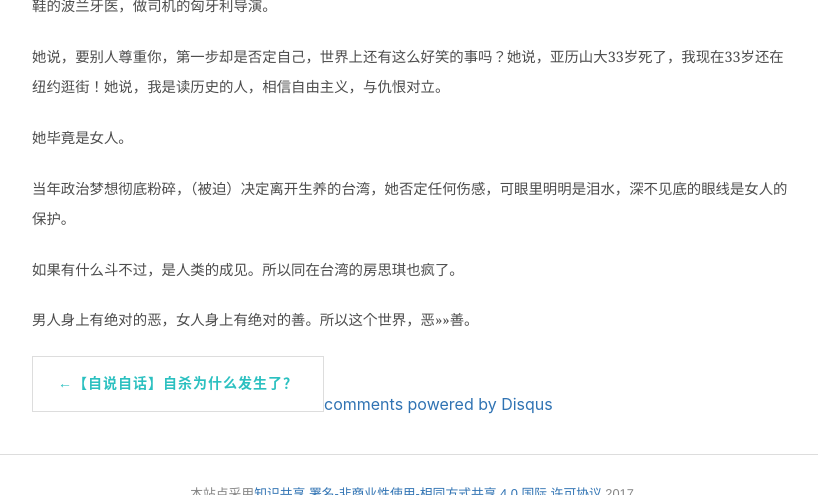
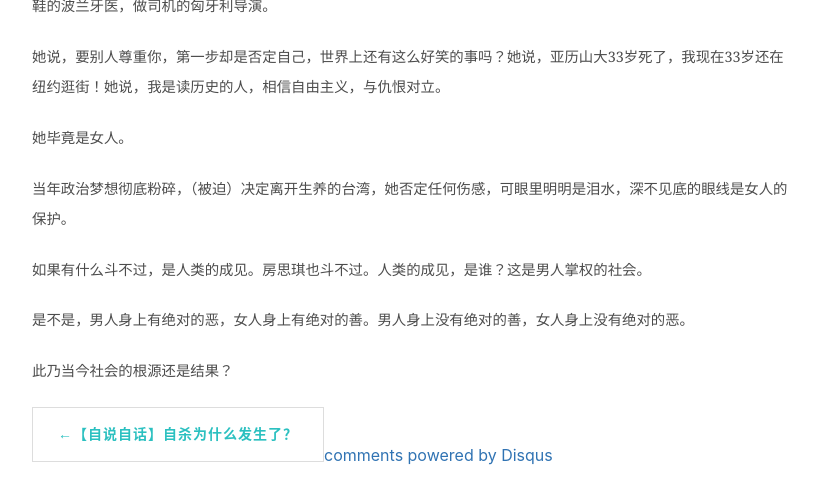
Before and after one commit to shirleysteve/1, a Jekyll site: the page built from _posts/2018-4-16-首观陈文茜.md, in a window 1280 px wide and 900 px high, scrolled down 648 px, cut to the strip 0-495 px from the top of the window. Shown: the whole strip, without its empty margins (228-1046 px from the left). Built offline with Jekyll 4.4.1, drawn with Linux system fonts in a browser that asks for light colours; nearby versions of some CDN libraries; comment, search, counter and statistics services are not loaded.

Commit message:
Update 2018-4-16-首观陈文茜.md

```diff
--- a/_posts/2018-4-16-首观陈文茜.md
+++ b/_posts/2018-4-16-首观陈文茜.md
@@ -20,6 +20,8 @@ title: 【自说自话】首观陈文茜
 
 当年政治梦想彻底粉碎，（被迫）决定离开生养的台湾，她否定任何伤感，可眼里明明是泪水，深不见底的眼线是女人的保护。
 
-如果有什么斗不过，是人类的成见。所以同在台湾的房思琪也疯了。
+如果有什么斗不过，是人类的成见。房思琪也斗不过。人类的成见，是谁？这是男人掌权的社会。
 
-男人身上有绝对的恶，女人身上有绝对的善。所以这个世界，恶>>>>善。
+是不是，男人身上有绝对的恶，女人身上有绝对的善。男人身上没有绝对的善，女人身上没有绝对的恶。
+
+此乃当今社会的根源还是结果？
```
